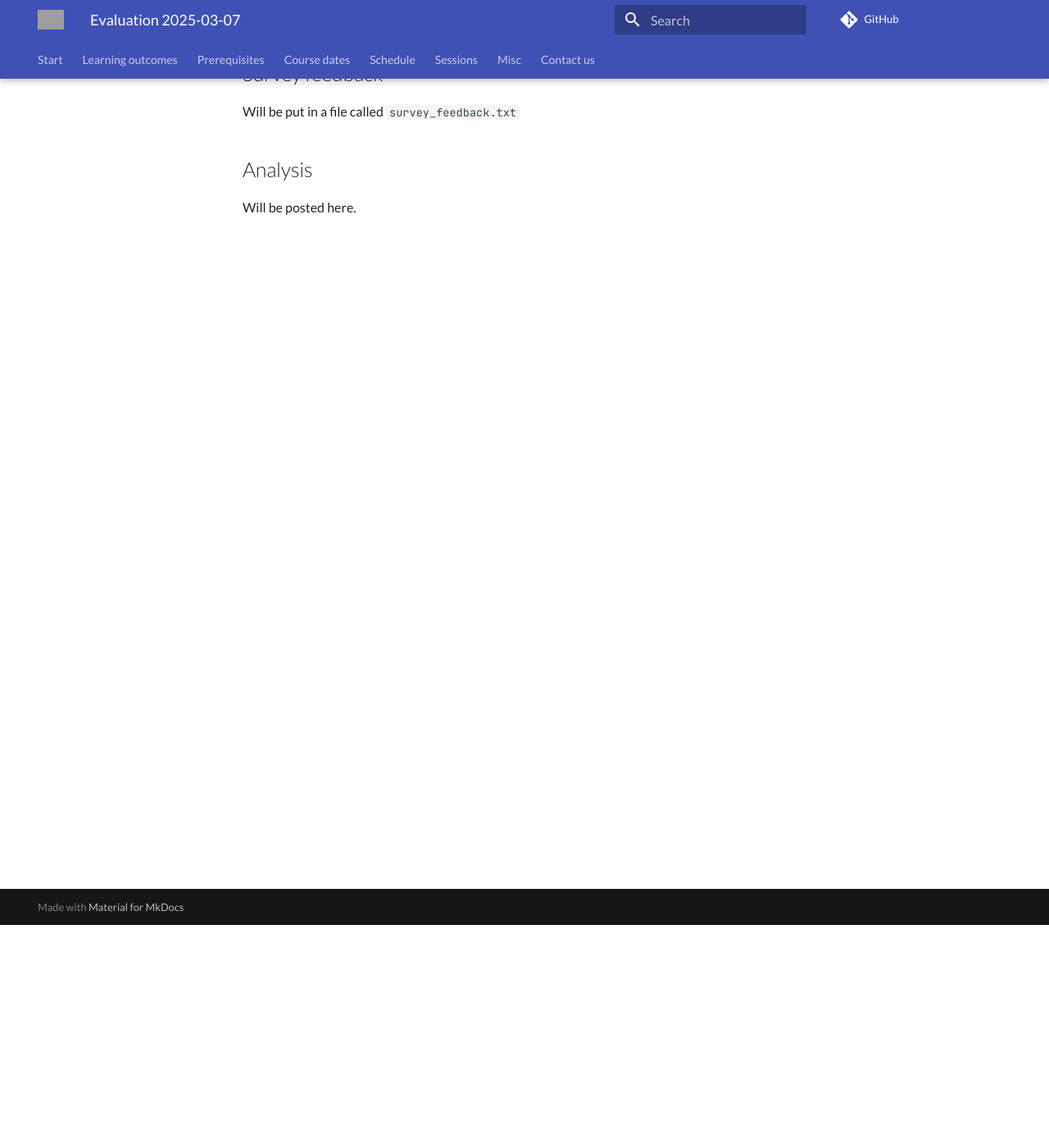
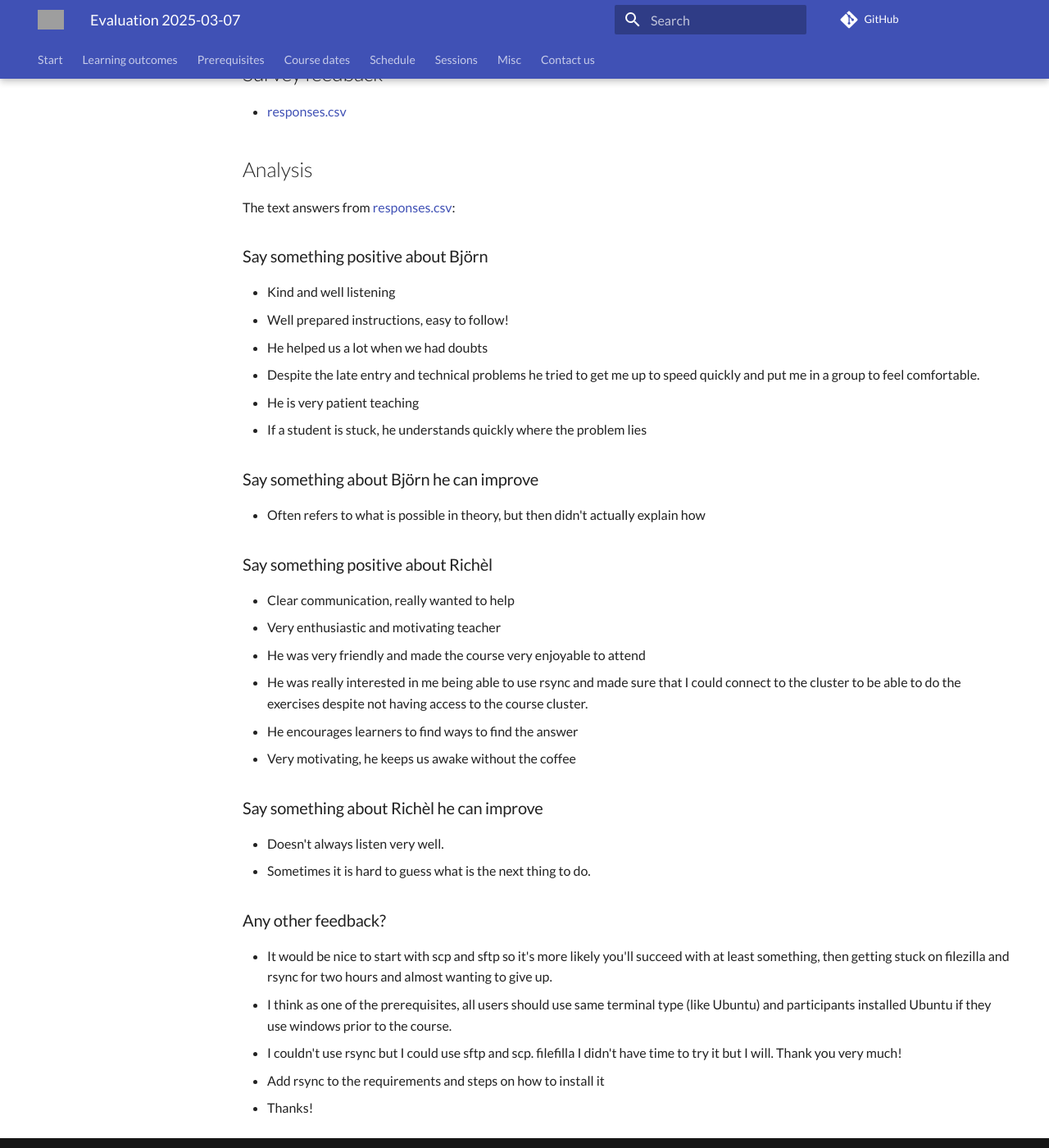
Before and after one commit to UPPMAX/naiss_file_transfer_course, an MkDocs documentation site: the page built from docs/evaluations/20250307/README.md, in a window 1280 px wide and 1400 px high, scrolled down 272 px. Shown: the whole window at 82% size. Built offline with MkDocs 1.6.1 and Material for MkDocs 9.7.7, drawn with Linux system fonts in a browser that asks for light colours; comment, search, counter and statistics services are not loaded; grey boxes are pictures that could not be loaded.

Commit message:
Start analysis

```diff
--- a/docs/evaluations/20250307/README.md
+++ b/docs/evaluations/20250307/README.md
@@ -10,12 +10,47 @@ tags:
 
 ## Anonymous feedback
 
-Will be put in a file called `anonymous_feedback.txt`.
+- [anonymous_feedback.txt](anonymous_feedback.txt)
 
 ## Survey feedback
 
-Will be put in a file called `survey_feedback.txt`
+- [responses.csv](responses.csv)
 
 ## Analysis
 
-Will be posted here.
+The text answers from [responses.csv](responses.csv):
+
+### Say something positive about Björn
+
+- Kind and well listening
+- Well prepared instructions, easy to follow!
+- He helped us a lot when we had doubts
+- Despite the late entry and technical problems he tried to get me up to speed quickly and put me in a group to feel comfortable.
+- He is very patient teaching
+- If a student is stuck, he understands quickly where the problem lies
+
+### Say something about Björn he can improve
+
+- Often refers to what is possible in theory, but then didn't actually explain how
+
+### Say something positive about Richèl
+
+- Clear communication, really wanted to help
+- Very enthusiastic and motivating teacher
+- He was very friendly and made the course very enjoyable to attend
+- He was really interested in me being able to use rsync and made sure that I could connect to the cluster to be able to do the exercises despite not having access to the course cluster.
+- He encourages learners to find ways to find the answer
+- Very motivating, he keeps us awake without the coffee
+
+### Say something about Richèl he can improve
+
+- Doesn't always listen very well.
+- Sometimes it is hard to guess what is the next thing to do.
+
+### Any other feedback?
+
+- It would be nice to start with scp and sftp so it's more likely you'll succeed with at least something, then getting stuck on filezilla and rsync for two hours and almost wanting to give up.
+- I think as one of the prerequisites, all users should use same terminal type (like Ubuntu) and participants installed Ubuntu if they use windows prior to the course.
+- I couldn't use rsync but I could use sftp and scp. filefilla I didn't have time to try it but I will. Thank you very much!
+- Add rsync to the requirements and steps on how to install it
+- Thanks!
```
